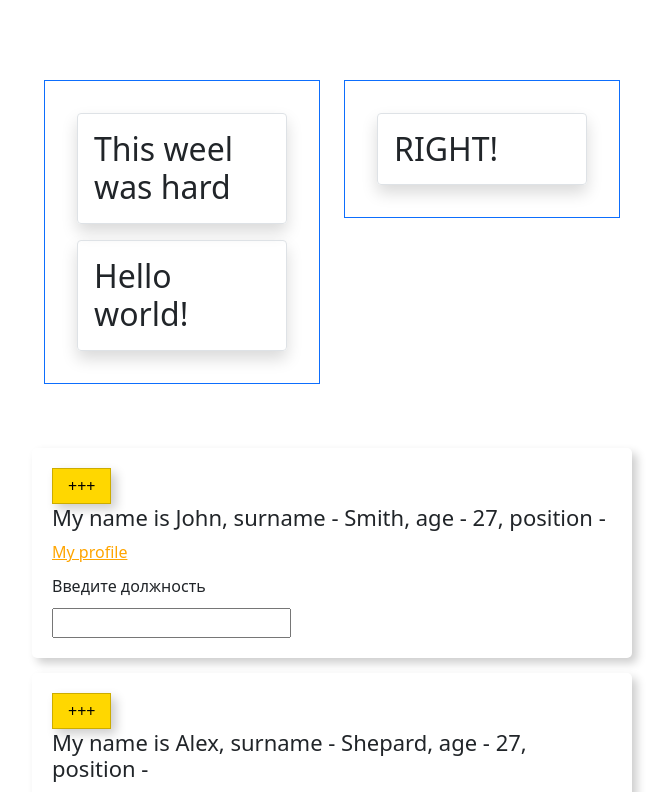
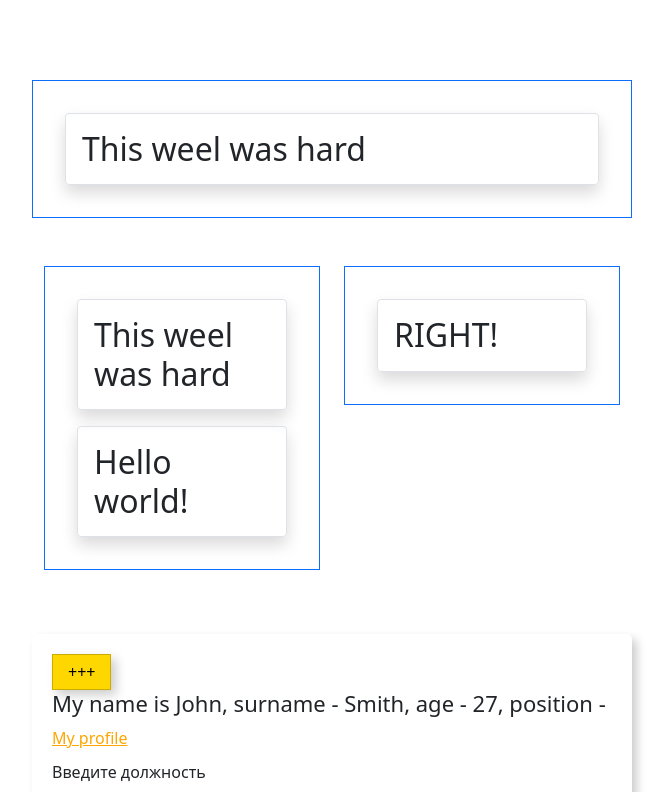
Before and after one commit to Yurec865/FrontendDevelopment, a React (Create React App) app in the folder React/courseapp/: page / in a window 1280 px wide. Shown: the top 792 px of the page, without its empty margins (308-979 px from the left). Built offline with nearby package versions, Linux system fonts and the light colour scheme.

Commit message:
composition

```diff
--- a/React/courseapp/src/App.js
+++ b/React/courseapp/src/App.js
@@ -91,9 +91,20 @@ const DynamicGreating = (props) => {
     )
 }
 
+const HelloGreating = () => {
+    return (
+        <div style={{'width': '600px', 'margin': '0 auto'}}>
+            <DynamicGreating color={'primary'}>
+                <h2>This weel was hard</h2>
+            </DynamicGreating>
+        </div>
+    )
+}
+
 function App() {
   return (
     <Wrapper>
+        <HelloGreating/>
         <BootstrapTest
             left = {
                 <DynamicGreating color={'primary'}>
```
